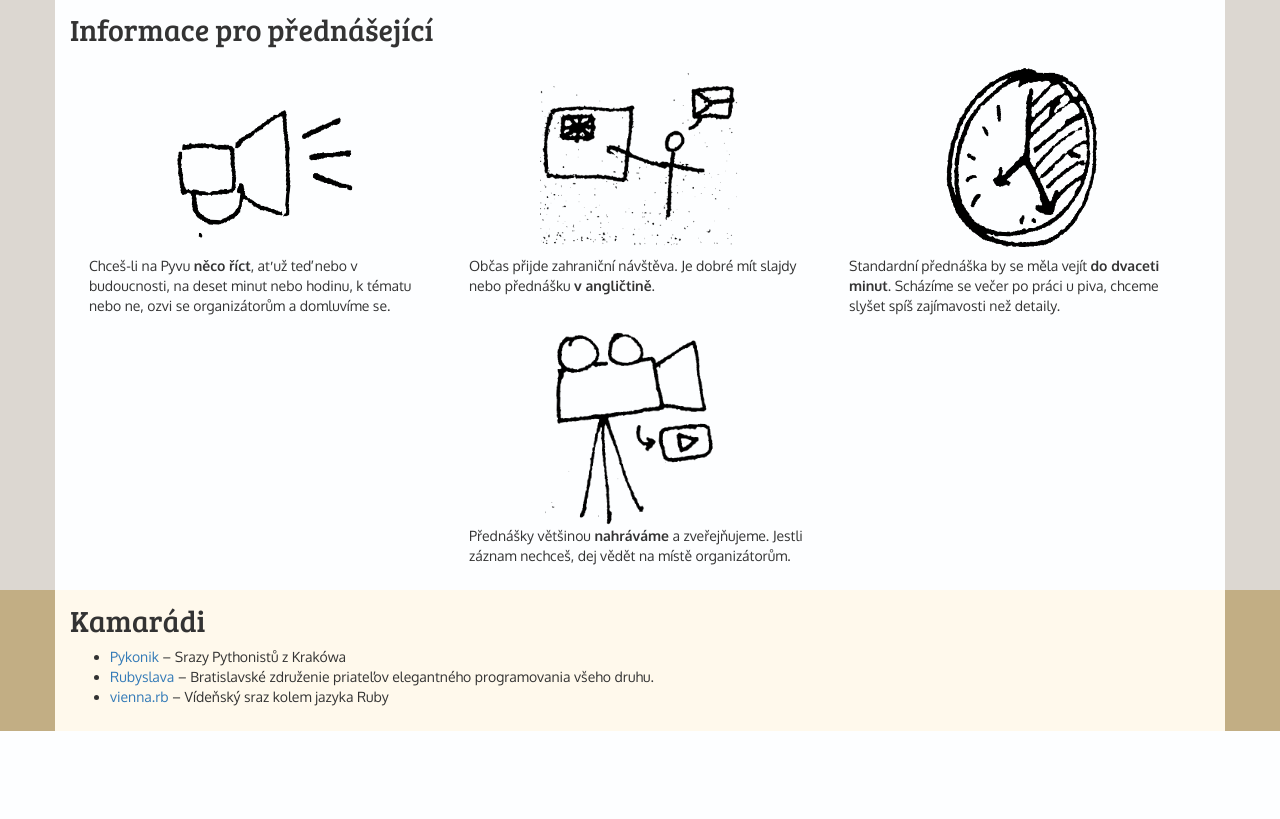
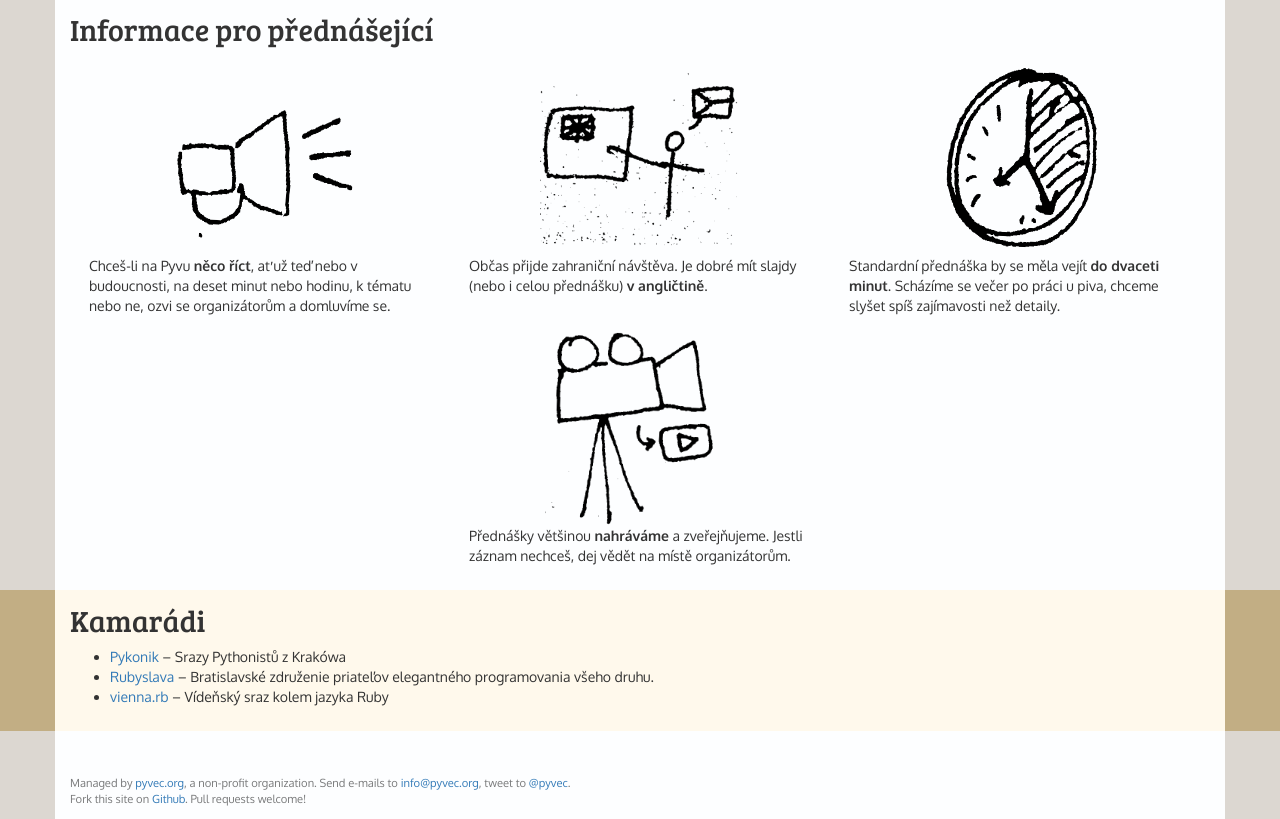
Before and after one commit to pyvec/pyvo.cz, a Python web app: template pyvocz/templates/index.html in a window 1280 px wide. Shown: the part 1541-2360 px from the top of the page. Before the commit the page ends 2272 px from the top, so only its background shows below. Run offline with Jinja, Linux system fonts and the light colour scheme; the template is opened without the code that fills it, so the values that code supplies are empty.

Commit message:
Add a footer

```diff
--- a/pyvocz/static/style.css
+++ b/pyvocz/static/style.css
@@ -51,6 +51,14 @@ body.homepage #friends { background-color: #FFF9EC; }
 
 body.citypage div.map-container { background-color: #86A58E; }
 body.citypage div.map-container .container { background-color: #CCC; }
+
+/******************** Footer ********************/
+
+footer.container {
+    font-size: 80%;
+    padding-top: 4em;
+    color: #78797A;
+}
 
 /******************** Homepage events ********************/
 
--- a/pyvocz/templates/base.html
+++ b/pyvocz/templates/base.html
@@ -7,9 +7,16 @@
         {% endblock styles %}
     </head>
     <body class="{% block bodyclass %}{% endblock %}">
-        <div class="_content">
-            {% block bodycontent %}
-            {% endblock bodycontent %}
+        {% block bodycontent %}
+        {% endblock bodycontent %}
+        <footer class="container">
+            <div>
+                Managed by <a href="http://pyvec.org">pyvec.org</a>, a non-profit organization.
+                Send e-mails to <a href="mailto:info&#64;pyvec.org">info&#64;<!---->pyvec.org</a>, tweet to <a href="https://twitter.com/pyvec">@pyvec</a>.
+            </div>
+            <div>
+                Fork this site on <a href="http://github.com/pyvec/pyvo.cz">Github</a>. Pull requests welcome!
+            </div>
         </div>
         {% block scripts %}{% endblock %}
     </body>
--- a/pyvocz/templates/index.html
+++ b/pyvocz/templates/index.html
@@ -193,7 +193,7 @@
                 <img src="{{ url_for('static', filename='images/english-please.png') }}" alt=""></span>
                 <p>
                     Občas přijde zahraniční návštěva.
-                    Je dobré mít slajdy nebo přednášku <em>v angličtině</em>.
+                    Je dobré mít slajdy (nebo i celou přednášku) <em>v angličtině</em>.
                 <p>
             </li>
             <li>
```
